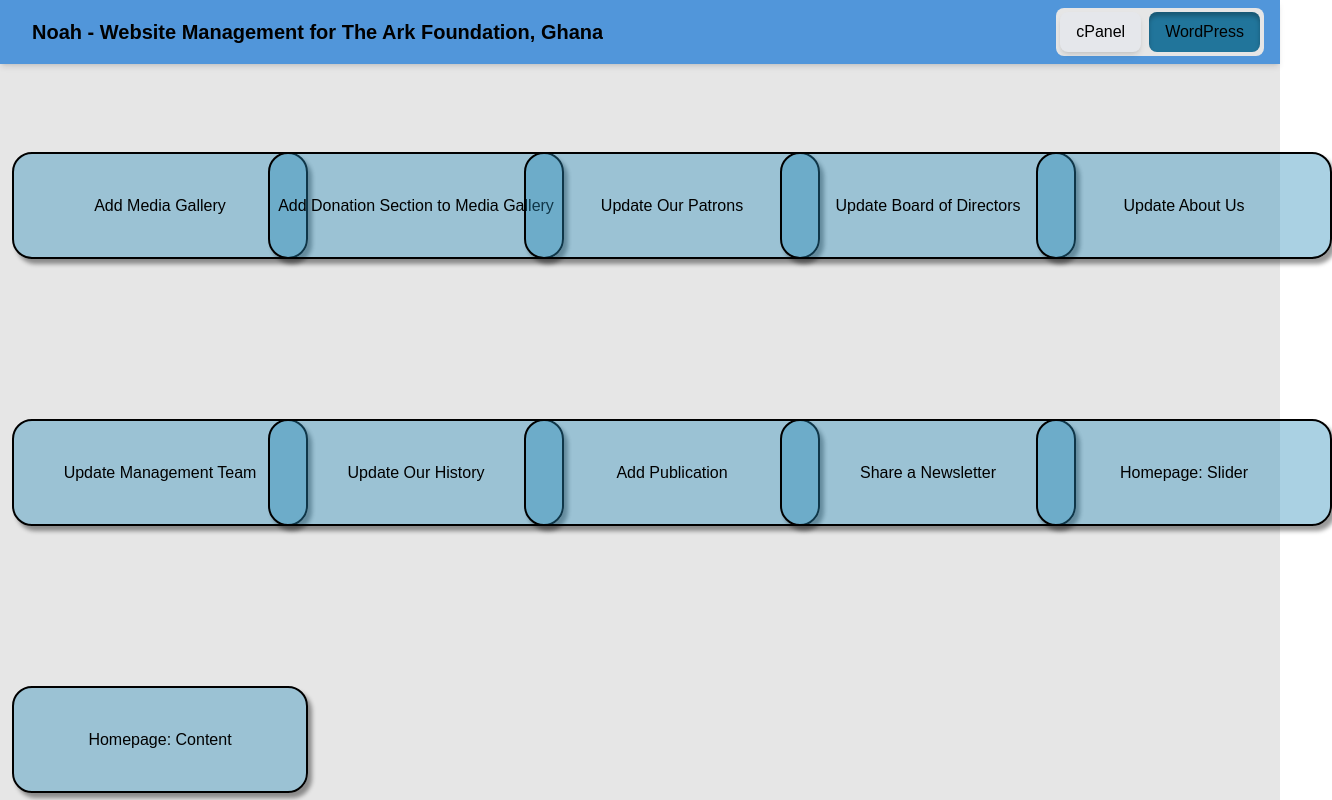
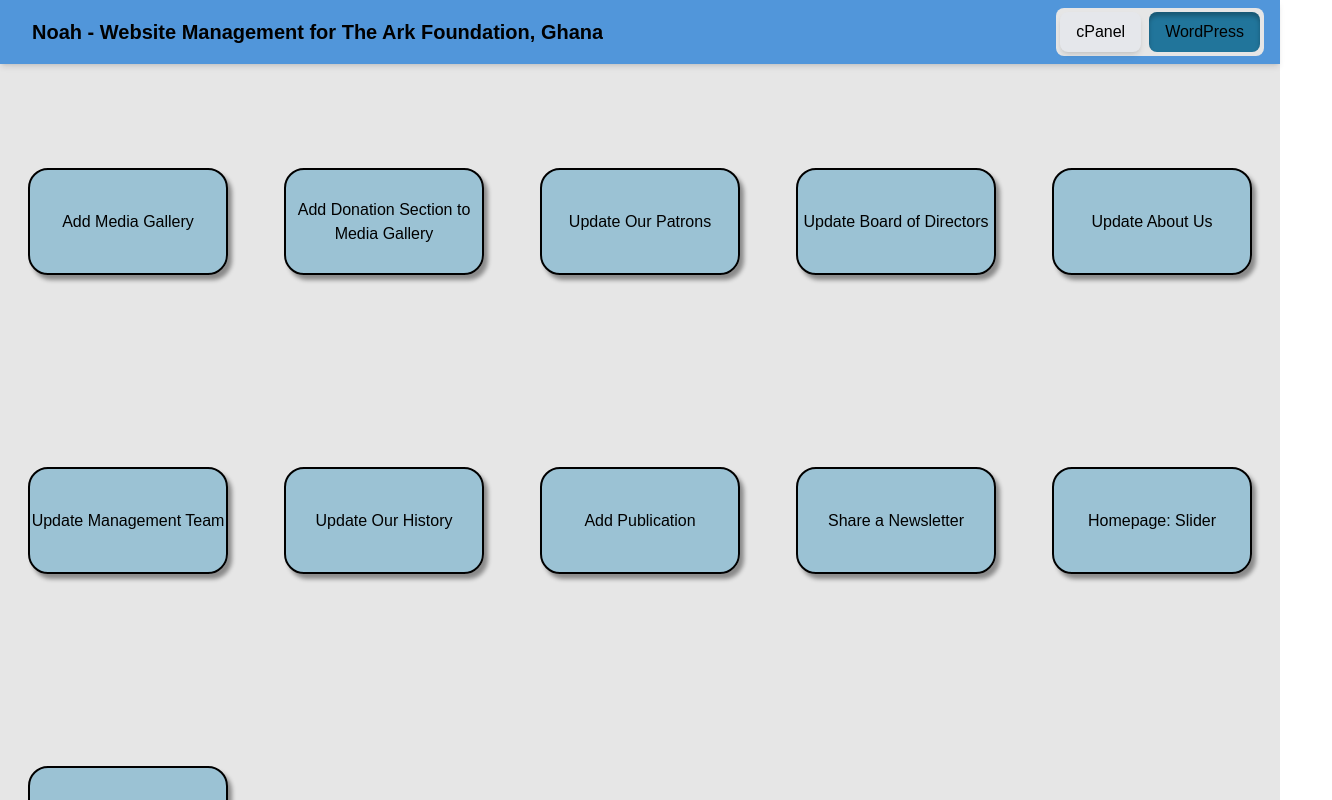
Before and after one commit to eli-johnson-04/noah, a React (Create React App) app in the folder noah-electron/: page / in a window 1280 px wide. Both pictures are taken after a click on the button "WordPress". Shown: the top 800 px of the page, 1332 px wide, since content can reach past the window. Built offline with nearby package versions, Linux system fonts and the light colour scheme.

Commit message:
Prevent card overlap when resizing window

```diff
--- a/noah-electron/src/components/tutorial-card.js
+++ b/noah-electron/src/components/tutorial-card.js
@@ -10,7 +10,7 @@ const TutorialCard = ({ color, label, sections }) => {
     };
 
     return (
-        <div>
+        <div className="flex flex-wrap justify-center gap-4 p-4">
             {/* Define appearance from App.css display behavior of a tutorial card */}
             <button className="tutorialCard text-black font-kanit font-medium text-16" style={{ backgroundColor: color }} onClick={handleClick}>
                 <span>{label}</span>
```
